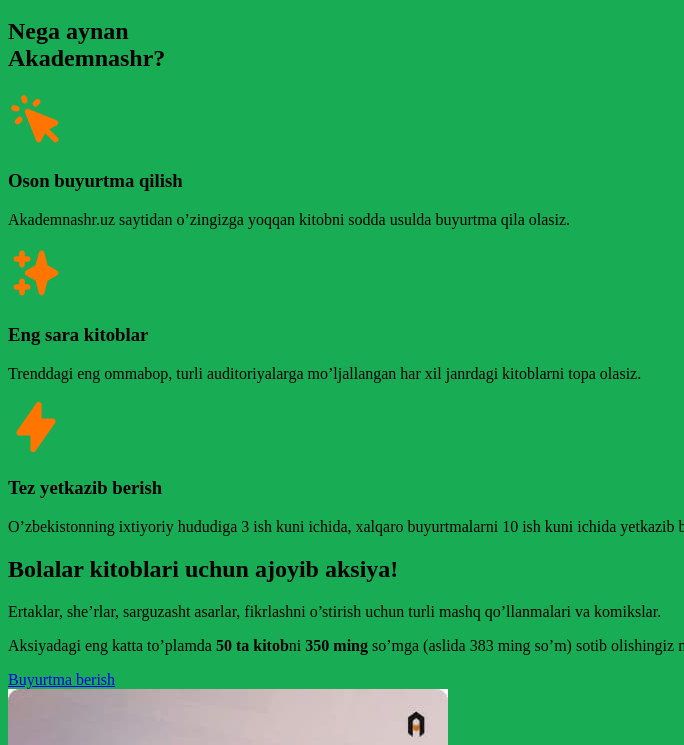
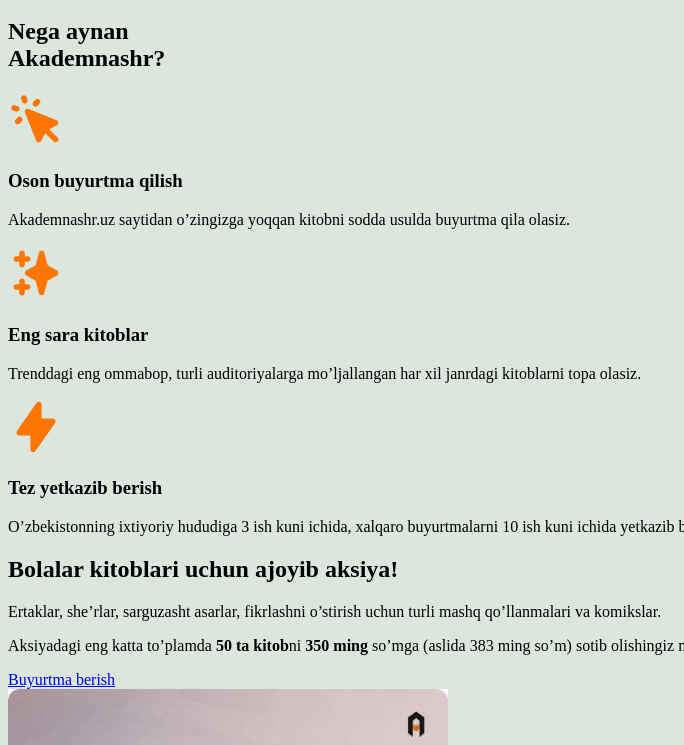
Before and after one commit to GulomjonTursunboyev/Akademnashr, a plain HTML site: page index.html in a window 1280 px wide. Shown: the part 894-1639 px from the top of the page, without its empty margins (0-684 px from the left). Drawn offline with Linux system fonts and the light colour scheme.

Commit message:
edit fon color

```diff
--- a/css/styles.css
+++ b/css/styles.css
@@ -1,3 +1,3 @@
 body{
-  background-color: rgb(24, 172, 84);
+  background-color: rgb(219, 230, 223);
 }
```
